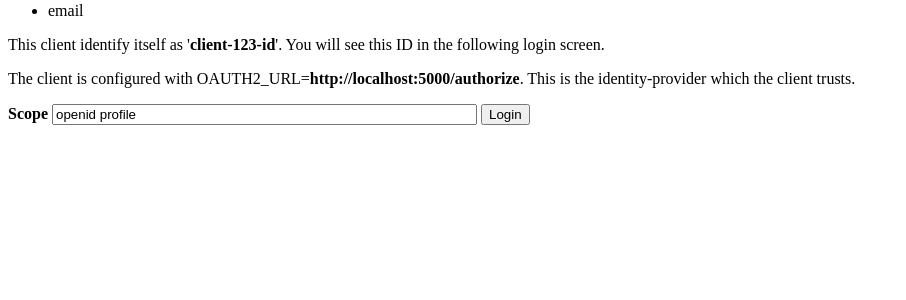
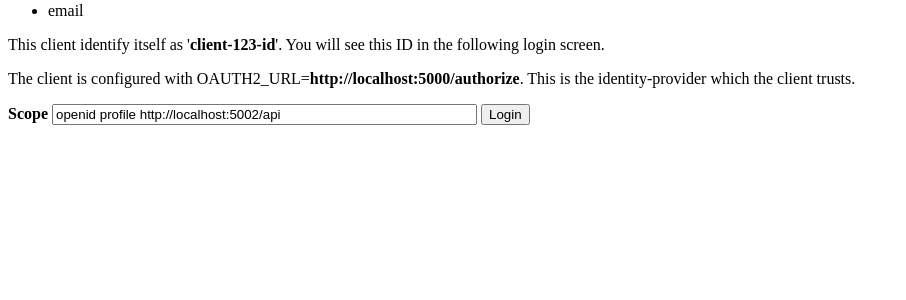
Before and after one commit to michaelvl/oidc-oauth2-workshop, a Flask app: page / in a window 1280 px wide. Shown: the part 272-572 px from the top of the page, without its empty margins (0-906 px from the left). Run offline with Flask 2, Linux system fonts and the light colour scheme.

Commit message:
Add local api to default scope

```diff
--- a/client/app/templates/index.html
+++ b/client/app/templates/index.html
@@ -30,7 +30,7 @@
 
     <form action="/gettoken" method="post">
       <label for="scope"><b>Scope</b></label>
-      <input type="text" placeholder="Enter scope" name="scope" value="openid profile" size="50" required>
+      <input type="text" placeholder="Enter scope" name="scope" value="openid profile http://localhost:5002/api" size="50" required>
 
       <button type="submit">Login</button>
     </form>
```
